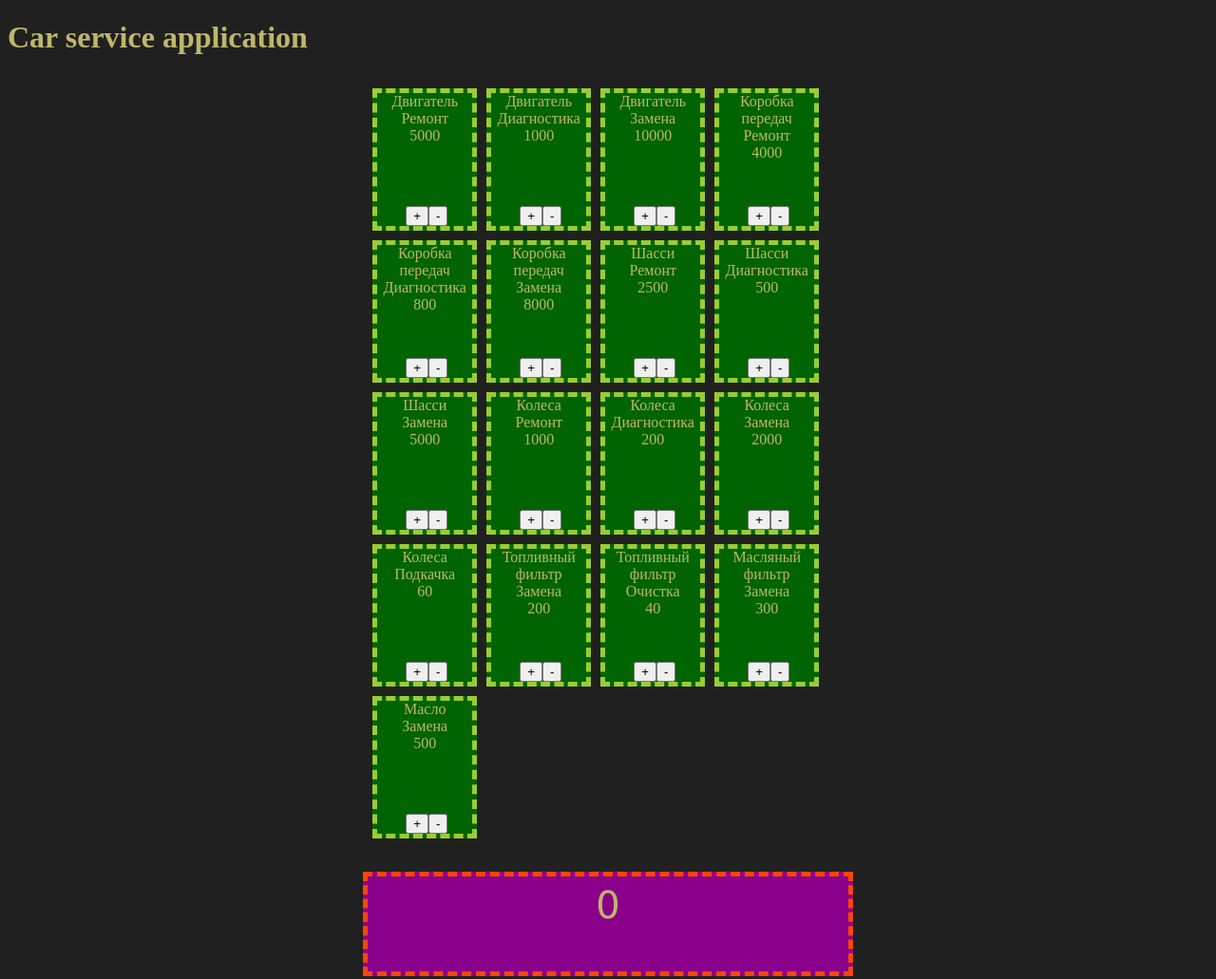
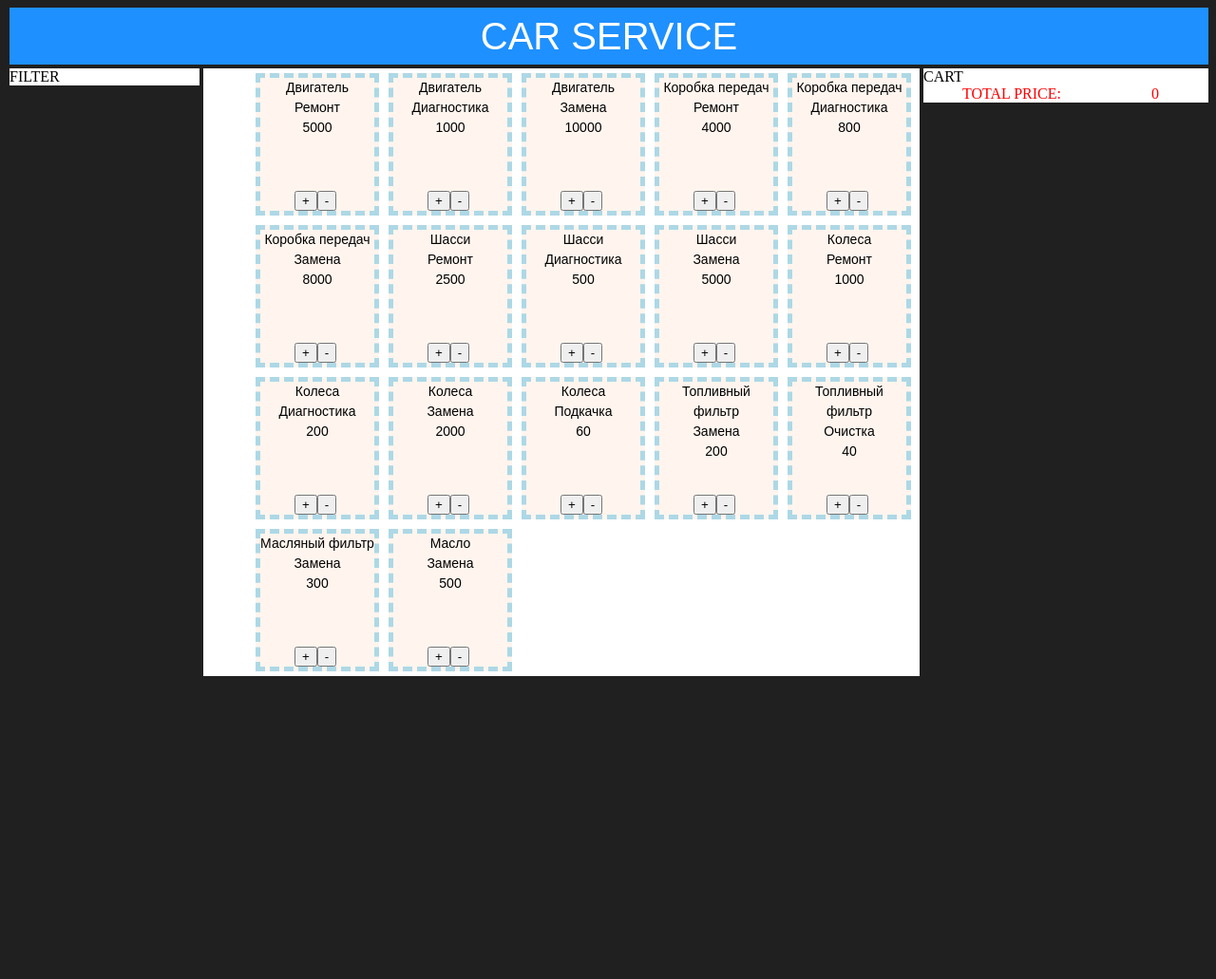
Before and after one commit to ViktorOshkalo/LearnProgramming, a plain HTML site: page 1. Service calculator/index.html in a window 1280 px wide. Shown: the whole page at 95% size. After the commit the page ends 800 px from the top, so only its background shows below. Drawn offline with Linux system fonts and the light colour scheme.

Commit message:
add service cart and total price

```diff
--- a/1. Service calculator/css/style.css
+++ b/1. Service calculator/css/style.css
@@ -7,6 +7,7 @@ body {
     width: 40%;
     margin: 30px auto;
     overflow: hidden;
+    float: left;
 }
 
 .service-lot {
@@ -21,26 +22,8 @@ body {
     position: relative;
 }
 
-.total-price {
-    background-color: darkmagenta;
-    height: 100px;
-    width: 100px;
-    border: 5px dashed orangered;
-    margin: 5px;
-    text-align: center;
-    vertical-align: middle;
-    width: 40%;
-    margin: 30px auto;
-    font: 40px/1.5 Verdana;
-}
-
 .service-lot .adding {
     position: absolute;
     bottom: 0;
     margin-left: 30%;
 }
-
-.amount {
-    font: 40px/1.5 Verdana;
-    color: gold;
-}
--- /dev/null
+++ b/1. Service calculator/css/style_elements.css
@@ -0,0 +1,134 @@
+
+.header {
+    background-color: dodgerblue;
+    color: white;
+    height: 10%;
+    text-align: center;
+    vertical-align: middle;
+    line-height: 100%;
+    font-size: 60px;
+    margin: 2px;
+    margin-right: 0px;
+    min-width: 200px;
+    font: 40px/1.5 Arial;
+}
+
+.content {
+    width: 100%;
+    /* height: 800px; */
+}
+
+.content div {
+    float: left;
+    /* text-align: center; */
+}
+
+.content .filter_menu {
+    background-color: white;
+    color: black;
+    width: 200px;
+    max-width: 200px;
+    /* height: 80%; */
+    margin: 2px;
+}
+
+.content .service_list {
+    background-color: white;
+    color: black;
+    width:  calc(100% - 560px);
+    min-width: 200px;
+    margin: 2px;
+    padding-left: 50px;
+    /* height: 80%; */
+}
+
+.content .cart {
+    background-color: white;
+    color: black;
+    width: 300px;
+    height: 100%;
+    margin: 2px;
+    margin-right: 0px;
+}
+
+.content .service_list .service_lot {
+    background-color: seashell;
+    height: 140px;
+    width: 120px;
+    border: 5px dashed lightblue;
+    margin: 5px;
+    text-align: center;
+    min-width: 100px;
+    position: relative;
+    font: 14px/1.5 Arial;
+}
+
+.content .service_list .service_lot div {
+    text-align: center;
+    float: none;
+}
+
+.content .service_list .service_lot .amount {
+    font: 40px/1.5 Verdana;
+    color: black;
+    position: absolute;
+    bottom: 0;
+    margin-left: 40%;
+    margin-bottom: 15px;
+}
+
+.content .service_list .service_lot .adding {
+    position: absolute;
+    bottom: 0;
+    margin-left: 30%;
+}
+
+.cart_list .category {
+    line-height: auto;
+    overflow: auto;
+}
+
+.lots .lot {
+    overflow: auto;
+}
+
+.lots .lot .cart_part_name {
+    color:blue;
+    max-width: 100px;
+}
+
+.lots .lot .cart_lot_amount {
+    color:red;
+    float: right;
+    margin-right: 20px;
+}
+
+.lots .lot .cart_lot_price {
+    color:darkgreen;
+    float: right;
+    margin-right: 10px;
+    width: 50px;
+}
+
+.cart .total_price {
+    margin: 0;
+    padding: 0;
+    color: blue;
+    float: right;
+}
+
+.cart .total_price .total_price_mark {
+    float: right;
+    color: red;
+    width: auto;
+    margin-right: 95px;
+
+}
+
+.cart .total_price .total_price_amount {
+    color: red;
+    float: right;
+    width: 30px;
+    margin-right: 30px;
+
+}
--- a/1. Service calculator/index.html
+++ b/1. Service calculator/index.html
@@ -3,11 +3,12 @@
 <head>
 	<title>Service Calculator</title>
 	<link rel="stylesheet" type="text/css" href="css/style.css">
+	<link rel="stylesheet" type="text/css" href="css/style_elements.css">
 </head>
 <body>
-	<h1>Car service application</h1>
 	<div id="car-service-app"/>
 	<script type="text/javascript" src="js/services.js"></script>
+	<script type="text/javascript" src="js/ui_elements.js"></script>
 	<script type="text/javascript" src="js/ui.js"></script>
 	<script type="text/javascript" src="js/cart.js"></script>
 	<script type="text/javascript" src="js/main.js"></script>
--- a/1. Service calculator/js/cart.js
+++ b/1. Service calculator/js/cart.js
@@ -1,22 +1,59 @@
+;
+function init_cart(service_list){
 
     Cart =  {
+        total_price: 0,
+
         add: function(service_id, amount, price){
             if (!this.hasOwnProperty(service_id)){
-            this[service_id] = amount
+                this[service_id] = amount;
             } else {
-            this[service_id] += amount
+                this[service_id] += amount;
             }
 
-        this.total_price += amount * price
+            this.total_price += amount * price;
         },
 
         delete: function(service_id, amount, price){
             if (this.hasOwnProperty(service_id)){
-            this[service_id] > amount ? this[service_id] -= amount : delete this[service_id]
-            this.total_price -= amount * price
+                this[service_id] > amount ? this[service_id] -= amount : delete this[service_id];
+                this.total_price -= amount * price;
             }
         },
 
-    total_price: 0
+        getAllCategories: function() {
+            let categories = [];
+            for (id in this) {
+                let service = service_list.filter(function(pos) { return pos.id.toString() === id } );
+                if (service.length > 0) {
+                    let service_categoy =  service[0].category;
+                    if (categories.indexOf(service_categoy) === -1) {
+                        categories.push(service_categoy);
+                    }
+                }
+            }
+            return categories;
+        },
+
+        getServiceById: function(id) {
+            return service_list.filter(function(pos) { return pos.id.toString() === id;} )[0];
+        },
+
+        getCategoryById: function(id) {
+            return this.getServiceById(id).category;
+        }
+    }
+
+
+    Object.defineProperties(Cart, {
+        add:{enumerable: false},
+        delete:{enumerable: false},
+        getAllCategories:{enumerable: false},
+        total_price:{enumerable: false},
+        getCategoryById:{enumerable: false},
+        getServiceById:{enumerable: false}
+    });
+
+    return Cart;
 
 }
--- a/1. Service calculator/js/main.js
+++ b/1. Service calculator/js/main.js
@@ -1,9 +1,10 @@
 ;
 (function(){
-    var services_list = init_service_list()
-    console.log(services_list)
+    var service_list = init_service_list();
+    console.log(service_list);
 
-    var shopping_cart = Object.create(Cart)
+    var shopping_cart = init_cart(service_list);
+    render_ui(service_list, shopping_cart);
+    //render_ui_alt(service_list, shopping_cart);
 
-    render_shop(services_list, shopping_cart)
 }());
--- /dev/null
+++ b/1. Service calculator/js/ui_elements.js
@@ -0,0 +1,208 @@
+'use strict';
+
+const UI_State = {
+    state_init: function(service_list, shopping_cart) {
+        this.service_list = service_list;
+        this.shopping_cart = shopping_cart;
+    }
+}
+
+const UI_elements = {
+
+    elements_init: function() {
+
+        this.root =         document.getElementById("car-service-app");
+
+        this.header =       this.element_init("header", "CAR SERVICE");
+        this.content =      this.element_init("content", "");
+        this.filter_menu =  this.element_init("filter_menu", "FILTER");
+        this.service_list = this.element_init("service_list", "");
+        this.cart =         this.element_init("cart", "");
+    },
+
+    element_init: function(class_name, inner_html) {
+        const element = document.createElement("div");
+        element.setAttribute("class", class_name);
+        element.innerHTML = inner_html;
+        return element;
+    },
+
+    element_render: function(element_name, render_cb) {
+        render_cb();
+    }
+}
+
+const render_ui = function(services_list, shopping_cart){
+
+    UI_State.state_init(services_list, shopping_cart);
+
+    //let root = document.getElementById("car-service-app");
+    UI_elements.elements_init();
+    render_header(UI_elements.root);
+    render_content(UI_elements.root);
+
+}
+
+const render_header = function(container){
+    container.appendChild(UI_elements.header);
+}
+
+const render_content = function(container) {
+    const content = UI_elements.content
+    render_filter_menu(content);
+    render_service_list(content, render_service_lot);
+    render_cart();
+    container.appendChild(content);
+}
+
+const render_filter_menu = function(container) {
+    container.appendChild(UI_elements.filter_menu);
+}
+
+const render_service_list = function(container, render_func) {
+    let service_list_container = UI_elements.service_list;
+
+    UI_State.service_list.forEach(function(service) {
+        render_func(service_list_container, service);
+    }, this);
+
+    container.appendChild(service_list_container);
+}
+
+const render_cart = function() {
+    const container = UI_elements.cart;
+    while (container.firstChild) {      // clean inner tags
+        container.firstChild.remove();
+    }
+
+    const name = document.createElement("div");
+    name.setAttribute("class", "cart_header");
+    name.innerHTML = "CART";
+    container.appendChild(name);
+
+    const all_categories = UI_State.shopping_cart.getAllCategories();
+
+    const list = document.createElement("ul");
+    list.setAttribute("class", "cart_list");
+    all_categories.forEach(function(category) {
+        let ele_category = document.createElement("li");
+        ele_category.setAttribute("class", "category");
+        ele_category.setAttribute("type", category);
+        ele_category.innerHTML = category;
+
+        let lots = document.createElement("ul");
+        lots.setAttribute("class", "lots");
+        ele_category.appendChild(lots);
+
+        //let lots = UI_State.shopping_cart.filter(function(ele) { return UI_State.service_list[ele].category === category; });
+        //console.log(lots);
+
+        list.appendChild(ele_category);
+    });
+
+    let cart_lot;
+    for (cart_lot in  UI_State.shopping_cart) {
+        //console.log(cart_lot);
+        let service = UI_State.shopping_cart.getServiceById(cart_lot);
+        let lots_element = list.querySelector(`li[type=${service.category}] ul[class=lots]`);
+
+        let lot = document.createElement("li");
+        lot.setAttribute("class", "lot");
+
+        let car_part = document.createElement("div");;
+        car_part.setAttribute("class", "cart_part_name");
+        car_part.innerHTML = service.car_part;
+
+        let lot_amount = document.createElement("div");
+        lot_amount.setAttribute("class", "cart_lot_amount");
+        lot_amount.innerHTML = "x" + UI_State.shopping_cart[cart_lot];
+
+        let price = document.createElement("div");
+        price.setAttribute("class", "cart_lot_price");
+        price.innerHTML = UI_State.shopping_cart[cart_lot] * service.price;
+
+        lot.appendChild(car_part);
+        lot.appendChild(price);
+        lot.appendChild(lot_amount);
+        lots_element.appendChild(lot);
+
+    }
+    container.appendChild(list);
+
+    const total_price = document.createElement("div");
+    total_price.setAttribute("class", "total_price");
+
+    const total_price_mark = document.createElement("div");
+    total_price_mark.setAttribute("class", "total_price_mark");
+    total_price_mark.innerHTML = "TOTAL PRICE:";
+
+    const total_price_amount = document.createElement("div");
+    total_price_amount.setAttribute("class", "total_price_amount");
+    total_price_amount.innerHTML = UI_State.shopping_cart.total_price;
+
+
+    total_price.appendChild(total_price_amount);
+    total_price.appendChild(total_price_mark);
+    container.appendChild(total_price);
+
+
+    UI_elements.content.appendChild(container);
+    //return container;
+}
+
+let render_service_lot = function(container, service) {
+        let service_lot = document.createElement("div");
+        service_lot.setAttribute("class", "service_lot");
+
+        let car_part = document.createElement("div");
+        car_part.innerHTML = service.car_part;
+
+        let category = document.createElement("div");
+        category.innerHTML = service.category;
+
+        let price = document.createElement("div");
+        price.innerHTML = service.price;
+
+        let amount = document.createElement("div");
+        amount.setAttribute("class", "amount");
+
+        let adding = document.createElement("div");
+        adding.setAttribute("class", "adding");
+        let add_button = document.createElement("button");
+        let delete_button = document.createElement("button");
+
+        add_button.innerHTML = "+";
+        add_button.setAttribute("service_id", service.id);
+        add_button.setAttribute("func", "add_service");
+        add_button.addEventListener( "click",  function() {
+            UI_State.shopping_cart.add(service.id, 1, service.price);
+            // total_price_div.innerHTML = shopping_cart.total_price;
+            amount.innerHTML = UI_State.shopping_cart[service.id];
+            UI_elements.element_render("cart", render_cart);
+        })
+
+        delete_button.innerHTML = "-";
+        delete_button.setAttribute("service_id", service.id);
+        delete_button.setAttribute("func", "delete_service");
+        delete_button.addEventListener( "click",  function() {
+            UI_State.shopping_cart.delete(service.id, 1, service.price);
+            // total_price_div.innerHTML = shopping_cart.total_price;
+            if (UI_State.shopping_cart.hasOwnProperty(service.id)) {
+                amount.innerHTML = UI_State.shopping_cart[service.id];
+            } else {
+                amount.innerHTML = "";
+            }
+            UI_elements.element_render("cart", render_cart);
+        })
+
+        adding.appendChild(add_button);
+        adding.appendChild(delete_button);
+
+        service_lot.appendChild(car_part);
+        service_lot.appendChild(category);
+        service_lot.appendChild(price);
+        service_lot.appendChild(amount);
+        service_lot.appendChild(adding);
+
+        container.appendChild(service_lot);
+}
```
Also changed, not shown: 1. Service calculator/js/ui.js (+47 -47 lines). Lines whose indentation alone changed are shown as unchanged.
